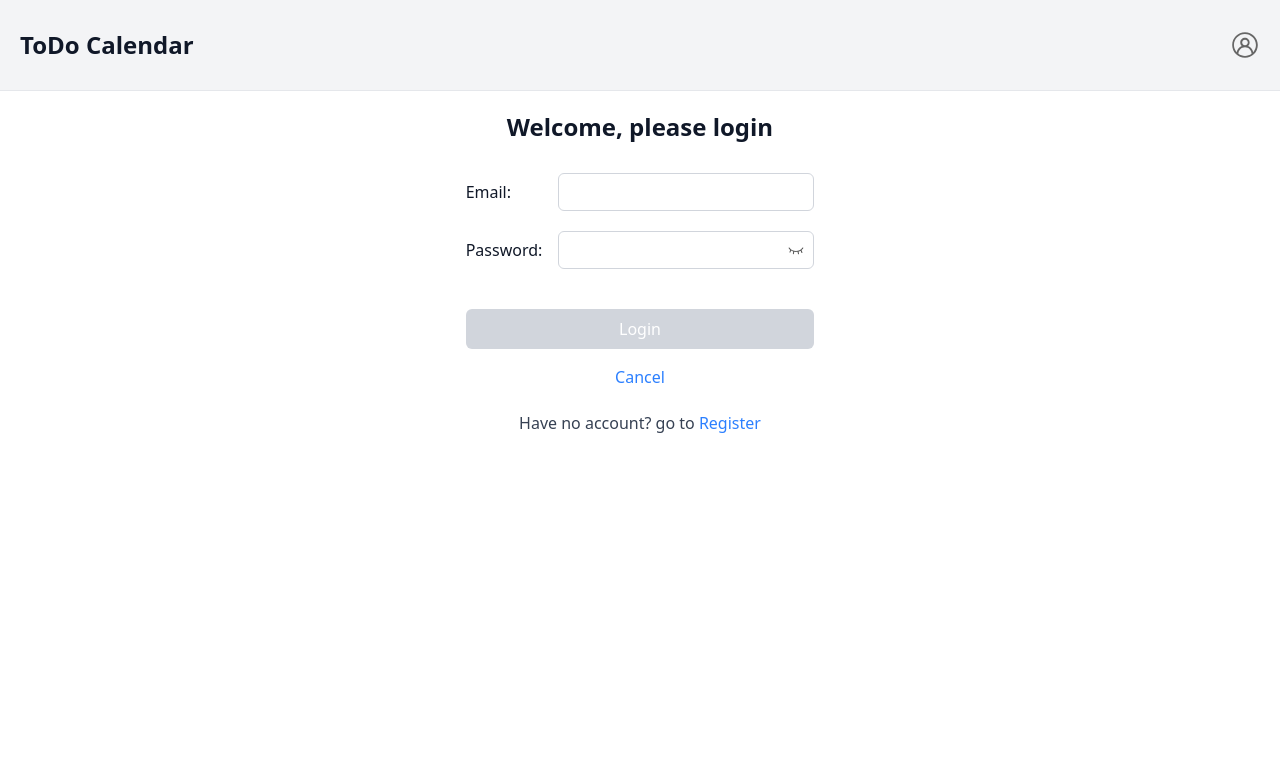
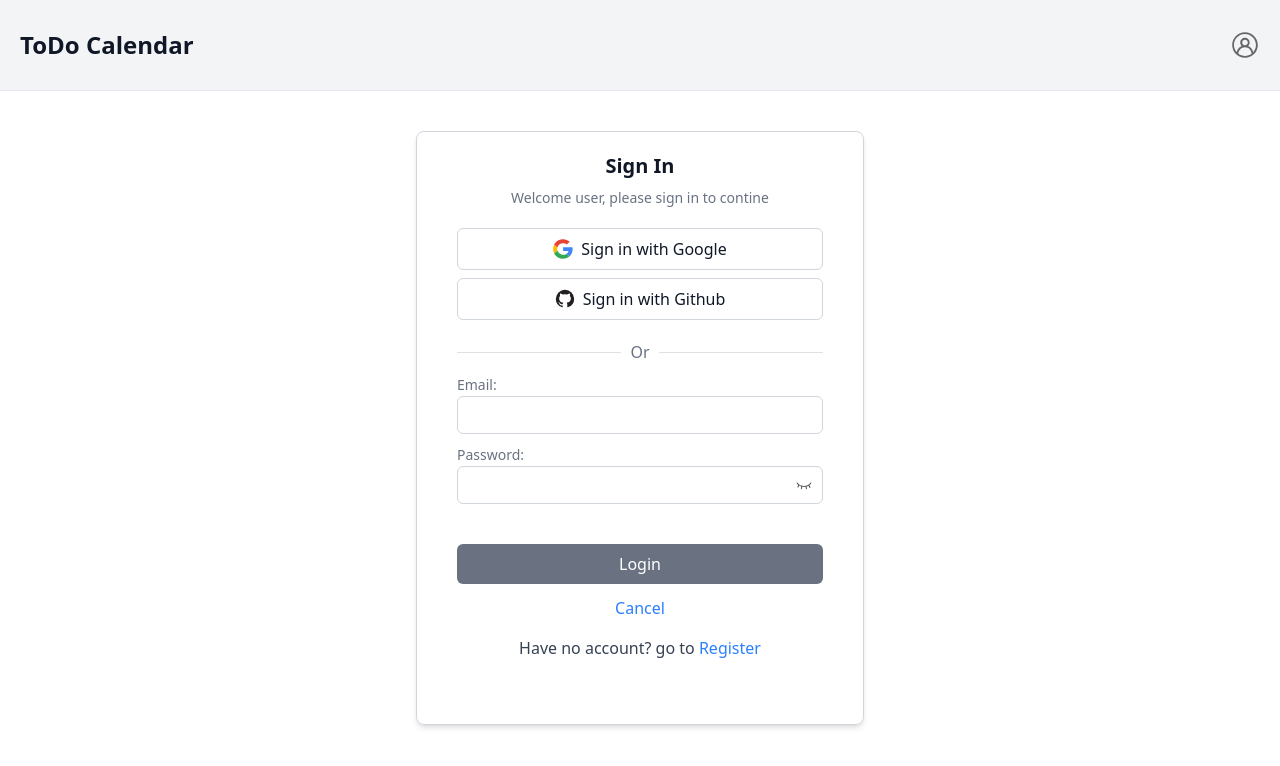
Before and after one commit to XiaoruiWang-SH/TODO-Calendar, a React (Vite) app: page /login in a window 1280 px wide. Shown: the top 766 px of the page. Built offline with nearby package versions, Linux system fonts and the light colour scheme; no server answers.

Commit message:
Refine the layout of login and register page

```diff
--- a/src/components/header/Header.tsx
+++ b/src/components/header/Header.tsx
@@ -3,7 +3,7 @@
  * @Email: xiaorui.wang@usi.ch
  * @Date: 2025-03-13 10:48:47
  * @LastEditors: Xiaorui Wang
- * @LastEditTime: 2025-04-10 09:53:00
+ * @LastEditTime: 2025-04-10 15:28:51
  * @Description:
  *
  * Copyright (c) 2025 by Xiaorui Wang, All Rights Reserved.
@@ -86,7 +86,7 @@ const Modal: FC<ModalProps> = ({ isOpen, onClose, children }) => {
     // 蒙版层（点击关闭弹窗）
     <div className="fixed inset-0 z-100" onClick={onClose}>
       {/* 弹窗内容（阻止事件冒泡） */}
-      <div className="absolute top-[70px] right-[10px] bg-gray-200 rounded-md  border-gray-400 p-2" onClick={(e) => e.stopPropagation()}>
+      <div className="absolute md:top-[70px] top-[50px] right-[10px] bg-gray-200 rounded-md  border-gray-400 p-2  shadow-lg shadow-gray-400" onClick={(e) => e.stopPropagation()}>
         {children}
       </div>
     </div>
--- a/src/components/user/Login.tsx
+++ b/src/components/user/Login.tsx
@@ -3,7 +3,7 @@
  * @Email: xiaorui.wang@usi.ch
  * @Date: 2025-03-27 10:05:53
  * @LastEditors: Xiaorui Wang
- * @LastEditTime: 2025-04-08 11:52:42
+ * @LastEditTime: 2025-04-10 16:52:45
  * @Description:
  * Copyright (c) 2025 by Xiaorui Wang, All Rights Reserved.
  */
@@ -19,6 +19,13 @@ import { setUser } from '../../features/user/userSlice';
 import { toast } from 'react-toastify';
 import { HttpResponse } from '../../data/api';
 import env from '../../config/env';
+import google from '../../assets/google.svg';
+import github from '../../assets/github.svg';
+import Divider from '@mui/material/Divider';
+import { styled } from '@mui/material/styles';
+
+
+
 interface UserContextType {
     isLogin: boolean;
     setIsLogin: React.Dispatch<React.SetStateAction<boolean>>;
@@ -27,21 +34,6 @@ interface UserContextType {
 }
 
 export const UserContext = createContext<UserContextType | null>(null);
-
-// export const Login: FC = () => {
-//     const [isLogin, setIsLogin] = useState(false);
-//     const [isRegister, setIsRegister] = useState(false);
-
-//     return (
-//         <>
-//             <UserContext.Provider value={{ isLogin, setIsLogin, isRegister, setIsRegister }}>
-//                 <LoginSection />
-//                 <RegisterSection />
-//             </UserContext.Provider>
-//         </>
-//     );
-// };
-
 
 export const Login: FC = () => {
     const dispatch = useDispatch();
@@ -69,16 +61,6 @@ export const Login: FC = () => {
 
     const handleSubmit = (event: React.MouseEvent<HTMLButtonElement>) => {
         event.preventDefault();
-        // console.log(formData);
-        // login(formData.email, formData.password).then((res) => {
-        //     console.log("login res: ", res);
-        //     dispatch(setUser(res));
-        //     navigate("/");
-        // }).catch((err) => {
-        //     console.log("login err: ", err);
-        // });
-
-
         const user: LoginData = {
             email: formData.email,
             password: formData.password
@@ -97,20 +79,27 @@ export const Login: FC = () => {
 
     }
 
-    return <div className='h-[100vh] bg-white flex items-center justify-center'>
-        <div className='flex flex-col items-center justify-center self-start px-10 py-5  rounded-lg'>
-            <div className="font-semibold text-2xl">Welcome, please login</div>
-            <div className='flex flex-col self-start items-stretch mt-5'>
-                <div className='mt-[10px]'>
+    return (
+        <div className='h-[100vh] bg-white flex items-center justify-center bg-slate-50'>
+            <div className='items-center justify-center self-start px-10 py-5 rounded-lg w-[100vw] md:w-[35vw] md:border md:border-gray-300 md:shadow-md md:mt-10'>
+                <div className='text-xl font-semibold text-center'>Sign In</div>
+                <div className="text-sm text-gray-500 font-light my-2 text-center">Welcome user, please sign in to contine</div>
+                <div className='flex flex-col gap-2 my-5'>
+                    <SignInItem logo={google} text="Sign in with Google" onClick={() => { }} />
+                    <SignInItem logo={github} text="Sign in with Github" onClick={() => { }} />
+                </div>
+                <Divider>
+                    <div className='text-gray-500'>Or</div>
+                </Divider>
+
+                <div className='flex flex-col gap-2 my-2'>
                     <InputCell
                         title="Email"
                         id="email"
-                        value={ formData.email}
+                        value={formData.email}
                         isPassword={false}
                         tip={null}
                         handleChange={handleChange} />
-                </div>
-                <div className='mt-[20px]'>
                     <InputCell
                         title="Password"
                         id="password"
@@ -119,17 +108,41 @@ export const Login: FC = () => {
                         tip={"At least 8 characters, one uppercase, one lowercase, one number"}
                         handleChange={handleChange} />
                 </div>
-                <button className={`mt-[40px] p-2 w-full bg-gray-400  disabled:bg-gray-300  text-white rounded-md ${!isDisabled ? 'hover:border hover:border-gray-700 active:bg-gray-500' : ''}`}
+                <div className='flex flex-col gap-2 my-10'>
+                    <button className={`p-2 w-full bg-gray-900 disabled:bg-gray-500 text-white rounded-md ${!isDisabled ? 'hover:border hover:bg-gray-700' : ''}`}
                         type="submit"
                         onClick={handleSubmit}
                         disabled={isDisabled}>Login</button>
-                <button className='mt-[10px] p-1.5 text-center w-full text-blue-500' type="button" onClick={() => navigate(-1)}>Cancel</button>
-                <button className='mt-[10px] p-1.5 text-center w-full text-gray-700' type="button"
+                    <button className='p-1 text-center w-full text-blue-500' type="button" onClick={() => navigate(-1)}>Cancel</button>
+                    <button className='p-1 text-center w-full text-gray-700' type="button"
                         onClick={() => navigate("/register")}
                     >Have no account? go to <span className='text-blue-500'>Register</span></button>
                 </div>
             </div>
-    </div>;
+        </div>
+    );
+}
+
+interface SignInItemProps {
+    logo: string;
+    text: string;
+    onClick: () => void;
+}
+
+const SignInItem = ({ logo, text, onClick }: SignInItemProps) => {
+    return (
+        <div>
+            <div className='flex justify-center items-center gap-2 font-normal border border-gray-300 rounded-md p-2'
+                onClick={onClick}>
+                <div>
+                    <img src={logo} alt="logo" className='w-5 h-5' />
+                </div>
+                <div>
+                    {text}
+                </div>
+            </div>
+        </div>
+    )
 }
 
 export const Register: FC = () => {
@@ -181,11 +194,11 @@ export const Register: FC = () => {
 
     }
     return (
-        <div className='h-[100vh] bg-white flex items-center justify-center'>
-            <div className='flex flex-col items-center justify-center self-start px-10 py-5  rounded-lg'>
-                <div className='font-semibold text-2xl'>Welcome, please Register</div>
-                <div className='flex flex-col self-start items-stretch mt-5'>
-                    <div className='mt-[10px]'>
+        <div className='h-[100vh] bg-white flex items-center justify-center bg-slate-50'>
+            <div className='items-center justify-center self-start px-10 py-5 rounded-lg w-[100vw] md:w-[35vw] md:border md:border-gray-300 md:shadow-md md:mt-10'>
+                <div className='text-xl font-semibold text-center'>Register</div>
+                <div className="text-sm text-gray-500 font-light my-2 text-center">Welcome user, please register to contine</div>
+                <div className='flex flex-col gap-2'>
                     <InputCell
                         title="Email"
                         id="email"
@@ -193,8 +206,6 @@ export const Register: FC = () => {
                         isPassword={false}
                         tip={null}
                         handleChange={handleChange} />
-                    </div>
-                    <div className='mt-[10px]'>
                     <InputCell
                         title="Username"
                         id="username"
@@ -202,8 +213,6 @@ export const Register: FC = () => {
                         isPassword={false}
                         tip={null}
                         handleChange={handleChange} />
-                    </div>
-                    <div className='mt-[20px]'>
                     <InputCell
                         title="Password"
                         id="password"
@@ -211,8 +220,6 @@ export const Register: FC = () => {
                         isPassword={true}
                         tip={"At least 8 characters, one uppercase, one lowercase, one number"}
                         handleChange={handleChange} />
-                    </div>
-                    <div className='mt-[20px]'>
                     <InputCell
                         title='Confirm Password'
                         id="confirmPassword"
@@ -222,12 +229,16 @@ export const Register: FC = () => {
                         handleChange={handleChange} />
                 </div>
 
-                    <button className={`mt-[40px] p-2 w-full bg-gray-400  disabled:bg-gray-300  text-white rounded-md ${!isDisabled ? 'hover:border hover:border-gray-700 active:bg-gray-500' : ''}`}
-                        disabled={isDisabled}
+                <div className='flex flex-col gap-2 my-10'>
+                    <button className={`p-2 w-full bg-gray-900 disabled:bg-gray-500 text-white rounded-md ${!isDisabled ? 'hover:border hover:bg-gray-700' : ''}`}
+                        type="submit"
                         onClick={handleSubmit}
-                    >Register</button>
-                    <button className='mt-[10px] p-1.5 text-center w-full text-blue-500' type="button" onClick={() => navigate(-1)}>Cancel</button>
-                    <button className='mt-[10px] p-1.5 text-center w-full text-gray-700' type="button">Have a account? go to <span className='text-blue-500'>Login</span></button>
+                        disabled={isDisabled}>Register</button>
+                    <button className='p-1 text-center w-full text-blue-500' type="button" onClick={() => navigate(-1)}>Cancel</button>
+                    <button className='p-1 text-center w-full text-gray-700' type="button"
+                        onClick={() => navigate("/login")}
+                    >Have no account? go to <span className='text-blue-500'>Login</span></button>
+
 
 
                 </div>
@@ -251,9 +262,9 @@ const InputCell = ({ title, id, value, isPassword, tip, handleChange }: InputCel
     const [showTip, setShowTip] = useState(false);
     return (
         <div className='flex flex-col'>
-            <div className='flex justify-between items-center'>
-                <label htmlFor="password">{title}:</label>
-                <div className='flex items-center justify-center ml-4 w-[20vw]  border border-gray-300 rounded-md'>
+            <div>
+                <label htmlFor="password" className='text-sm text-gray-500'>{title}:</label>
+                <div className='flex items-center justify-center w-full border border-gray-300 rounded-md'>
                     <input className='p-1.5 w-full focus:outline-none'
                         type={isPassword ? (showPassword ? "text" : "password") : "text"}
                         id={id}
```
Also changed, not shown: src/assets/github.svg (added), src/assets/google.svg (added). Lines whose indentation alone changed are shown as unchanged.
